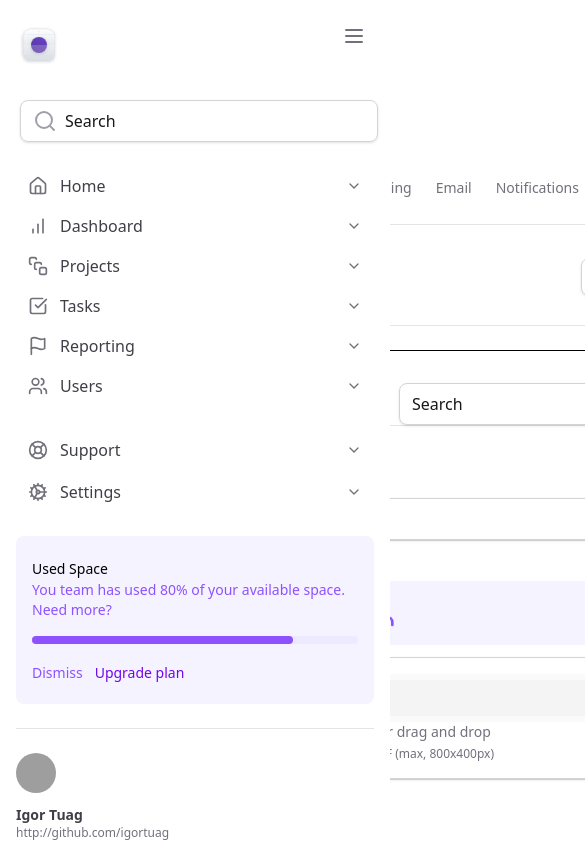
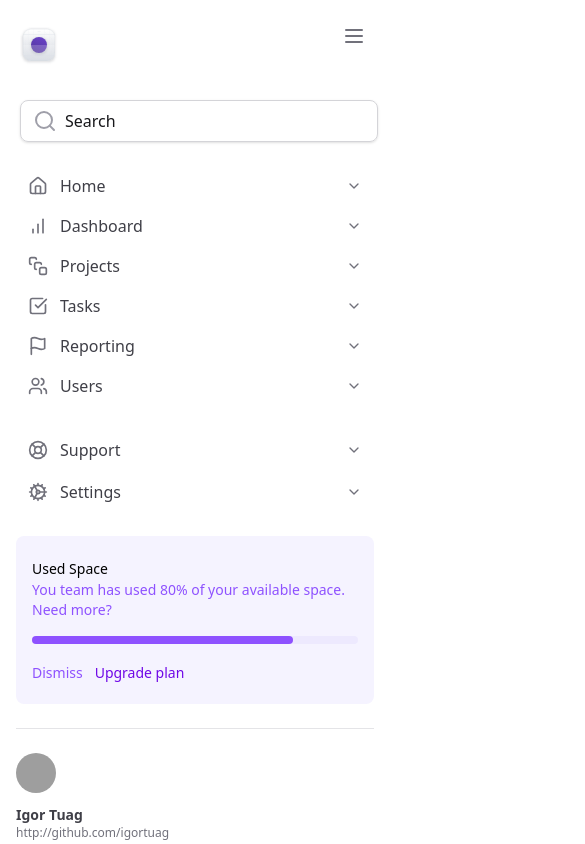
Before and after one commit to igortuag/tailwind-next, a Next.js app: page / in a window 390 px wide. Shown: the top 844 px of the page, 585 px wide, since content can reach past the window. Built offline with nearby package versions, Linux system fonts and the light colour scheme; grey boxes are pictures that could not be loaded.

Commit message:
Refactor RootLayout and SettingsTabs for improved layout responsiveness and tab navigation

```diff
--- a/src/app/layout.tsx
+++ b/src/app/layout.tsx
@@ -28,9 +28,11 @@ export default function RootLayout({
       <body
         className={`${geistSans.variable} ${geistMono.variable} antialiased`}
       >
-        <div className="min-h-screen grid grid-cols-app">
+        <div className="min-h-screen lg:grid lg:grid-cols-app">
           <Sidebar />
-          <main className="px-4 lg:px-8 pb-12 pt-24 lg:pt-8 lg:col-start-2">{children}</main>
+          <main className="px-4 lg:px-8 pb-12 pt-24 lg:pt-8 lg:col-start-2 max-w-screen">
+            {children}
+          </main>
         </div>
       </body>
     </html>
--- a/src/components/SettingsTabs/TabItem.tsx
+++ b/src/components/SettingsTabs/TabItem.tsx
@@ -15,7 +15,7 @@ export default function TabItem({ value, title, isSelected }: TabItemProps) {
       className="relative px-1 pb-4 text-sm font-medium text-zinc-500 hover:text-violet-700 data-[state=active]:text-violet-700 outline-none group"
       value={value}
     >
-      <span className="group-focus-visible:ring-2 rounded group-focus-visible:ring-violet-500 group-focus-visible:ring-offset-4">
+      <span className="group-focus-visible:ring-2 rounded group-focus-visible:ring-violet-500 group-focus-visible:ring-offset-4 whitespace-nowrap">
         {title}
       </span>
 
--- a/src/components/SettingsTabs/index.tsx
+++ b/src/components/SettingsTabs/index.tsx
@@ -64,6 +64,13 @@ export default function SettingsTabs() {
             />
           </Tabs.List>
         </ScrollArea.Viewport>
+
+        <ScrollArea.Scrollbar
+          className="flex h-0.5 translate-y-1.5 touch-none select-none flex-col bg-zinc-100"
+          orientation="horizontal"
+        >
+          <ScrollArea.Thumb className="relative flex-1 rounded-lg bg-zinc-300" />
+        </ScrollArea.Scrollbar>
       </ScrollArea.Root>
     </Tabs.Root>
   );
```
